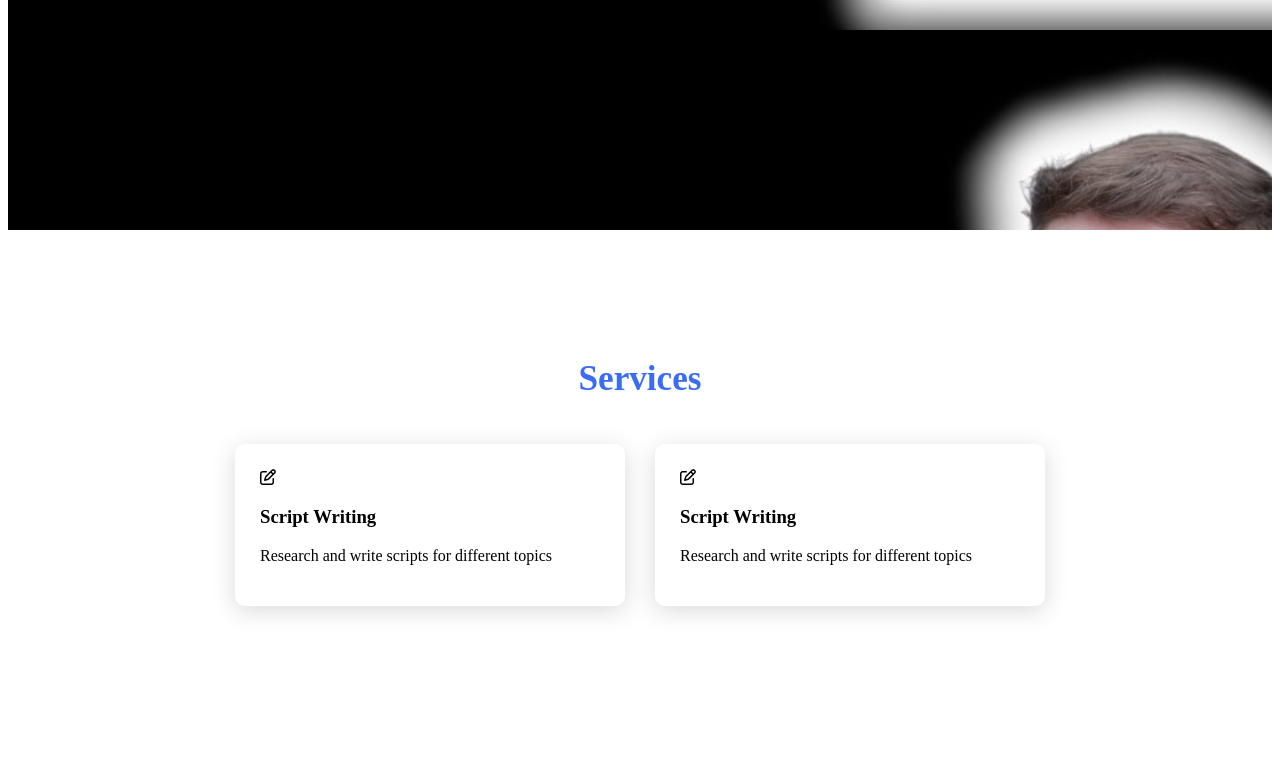
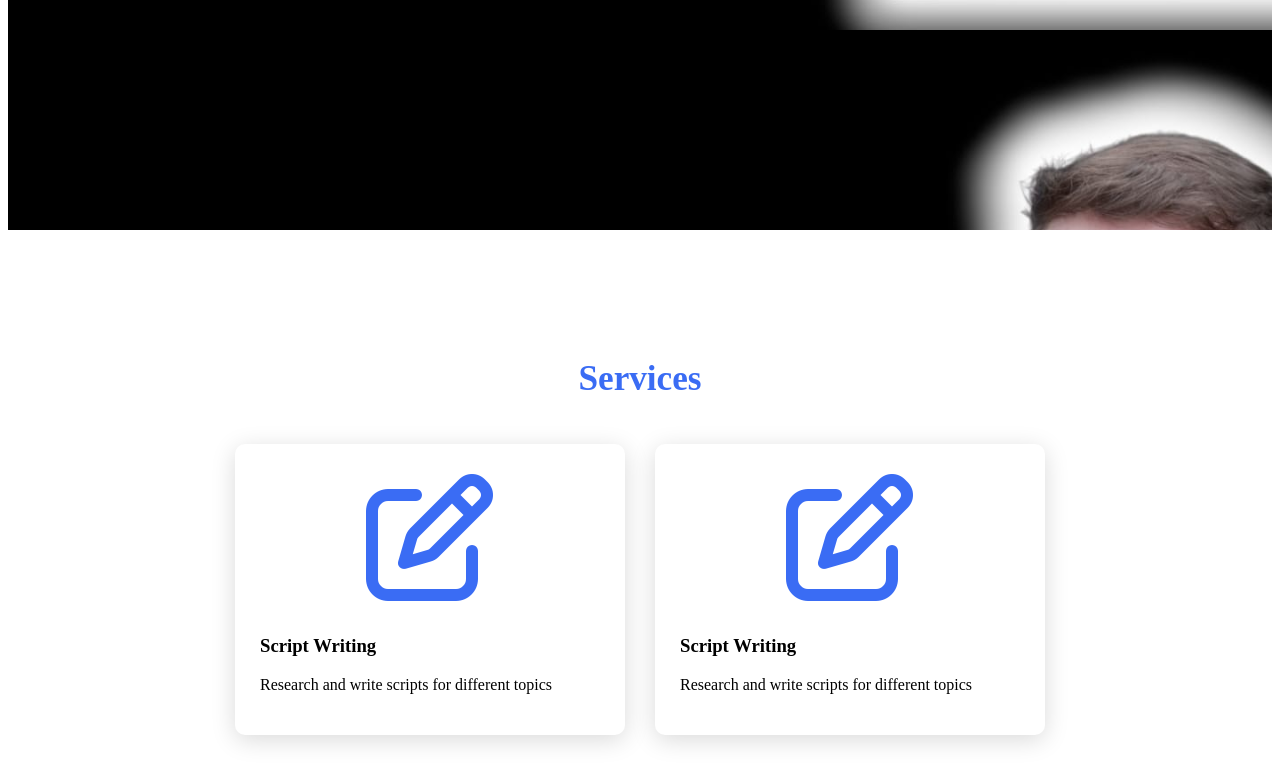
Before and after one commit to Ahmadhsharif/Portfolio, a plain HTML site: page index.html in a window 1280 px wide. Shown: the part 778-1562 px from the top of the page. Before the commit the page ends 1507 px from the top, so only its background shows below. Drawn offline with Linux system fonts and the light colour scheme.

Commit message:
added effects in services section

```diff
--- a/style.css
+++ b/style.css
@@ -122,3 +122,9 @@ header{
     transform: scale(1.1);
     transition: 0.8 ease;
 }
+.icon{
+    color: #3a6cf4;
+    font-size: 8em;
+    text-align: center;
+
+}
```
